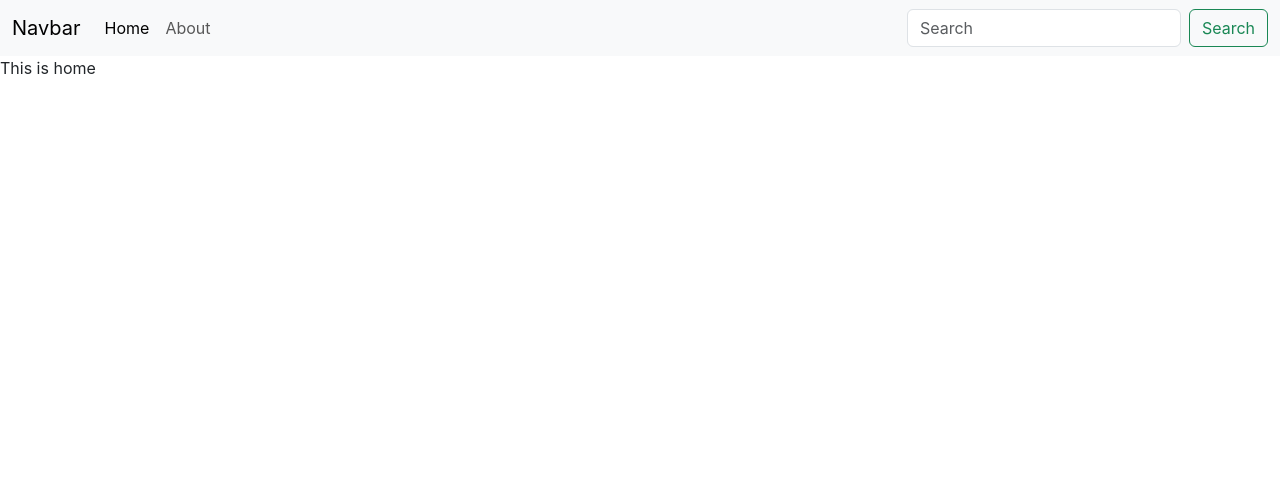
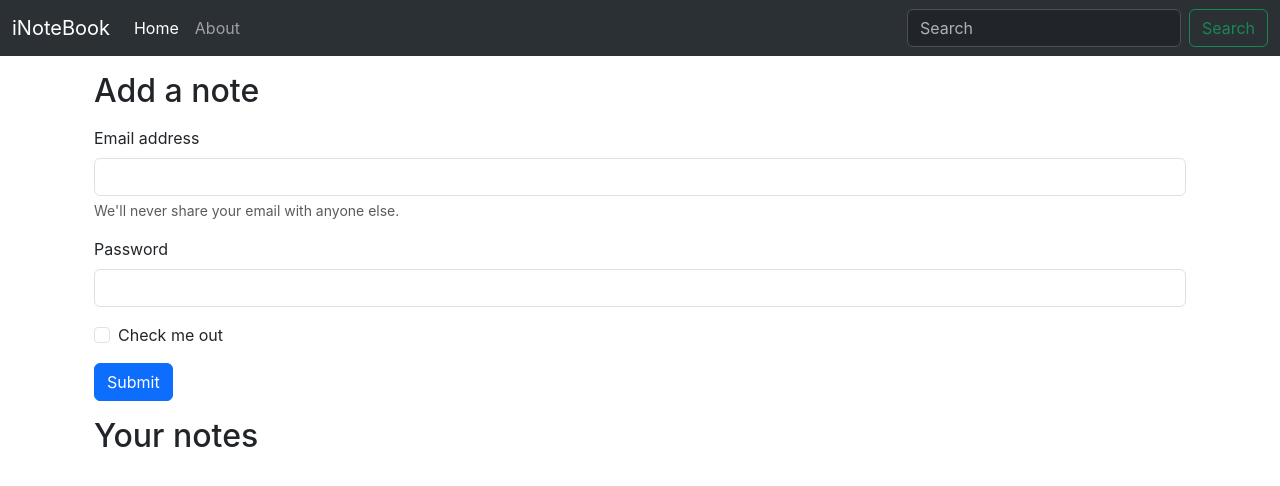
Before and after one commit to ToufikGouri/iNoteBook, a React (Create React App) app: page / in a window 1280 px wide. Shown: the top 486 px of the page. Built offline with nearby package versions, Linux system fonts and the light colour scheme; the HTML template or start-up script is replaced by a standard one.

Commit message:
setup useContext and useLocation hooks and basic app structure

```diff
--- a/src/App.js
+++ b/src/App.js
@@ -7,17 +7,22 @@
 import Navbar from './components/Navbar';
 import Home from './components/Home';
 import About from './components/About';
+import NoteState from './context/notes/NoteState';
 
 function App() {
   return (
     <>
+      <NoteState>
         <Router>
           <Navbar />
+          <div className="container">
             <Routes>
               <Route path="/" element={<Home />} />
               <Route path="/about" element={<About />} />
             </Routes>
+          </div>
         </Router>
+      </NoteState>
     </>
   );
 }
--- a/src/components/About.js
+++ b/src/components/About.js
@@ -1,9 +1,9 @@
-import React from 'react'
+import React, { useContext } from 'react'
 
 const About = () => {
   return (
     <div>
-        This is about
+      This is about page
     </div>
   )
 }
--- a/src/components/Home.js
+++ b/src/components/Home.js
@@ -2,9 +2,31 @@
 
 const Home = () => {
   return (
-    <div>
-        This is home
-    </div>
+    <>
+      <div className="container my-3">
+        <h2>Add a note</h2>
+        <form className='my-3'>
+          <div className="mb-3">
+            <label htmlFor="exampleInputEmail1" className="form-label">Email address</label>
+            <input type="email" className="form-control" id="exampleInputEmail1" aria-describedby="emailHelp" />
+            <div id="emailHelp" className="form-text">We'll never share your email with anyone else.</div>
+          </div>
+          <div className="mb-3">
+            <label htmlFor="exampleInputPassword1" className="form-label">Password</label>
+            <input type="password" className="form-control" id="exampleInputPassword1" />
+          </div>
+          <div className="mb-3 form-check">
+            <input type="checkbox" className="form-check-input" id="exampleCheck1" />
+            <label className="form-check-label" htmlFor="exampleCheck1">Check me out</label>
+          </div>
+          <button type="submit" className="btn btn-primary">Submit</button>
+        </form>
+      </div>
+
+      <div className="container my-3">
+        <h2>Your notes</h2>
+      </div>
+    </>
   )
 }
 
--- a/src/components/Navbar.js
+++ b/src/components/Navbar.js
@@ -1,21 +1,26 @@
-import React from 'react'
-import { Link } from "react-router-dom";
+import React, { useEffect } from 'react'
+import { Link, useLocation } from "react-router-dom";
 
 const Navbar = () => {
+    let location = useLocation();
+    useEffect(() => {
+        console.log(location.pathname)
+    }, [location]);
+
     return (
-        <nav className="navbar navbar-expand-lg bg-body-tertiary">
+        <nav className="navbar navbar-expand-lg bg-body-tertiary" data-bs-theme="dark">
             <div className="container-fluid">
-                <Link className="navbar-brand" to="/">Navbar</Link>
+                <Link className="navbar-brand" to="/">iNoteBook</Link>
                 <button className="navbar-toggler" type="button" data-bs-toggle="collapse" data-bs-target="#navbarSupportedContent" aria-controls="navbarSupportedContent" aria-expanded="false" aria-label="Toggle navigation">
                     <span className="navbar-toggler-icon"></span>
                 </button>
                 <div className="collapse navbar-collapse" id="navbarSupportedContent">
                     <ul className="navbar-nav me-auto mb-2 mb-lg-0">
                         <li className="nav-item">
-                            <Link className="nav-link active" aria-current="page" to="/">Home</Link>
+                            <Link className={`nav-link ${location.pathname === '/' ? "active" : ''} `} aria-current="page" to="/">Home</Link>
                         </li>
                         <li className="nav-item">
-                            <Link className="nav-link" to="/about">About</Link>
+                            <Link className={`nav-link ${location.pathname === '/about' ? "active" : ''} `} to="/about">About</Link>
                         </li>
                     </ul>
                     <form className="d-flex" role="search">
--- /dev/null
+++ b/src/context/notes/NoteState.js
@@ -0,0 +1,11 @@
+import NoteContext from "./noteContext";
+
+const NoteState = (props) => {
+    return (
+        <NoteContext.Provider value={{}}>
+            {props.children}
+        </NoteContext.Provider>
+    )
+}
+
+export default NoteState;
--- /dev/null
+++ b/src/context/notes/noteContext.js
@@ -0,0 +1,5 @@
+import { createContext } from "react";
+
+const noteContext = createContext();
+
+export default noteContext;
```
Lines whose indentation alone changed are shown as unchanged.
